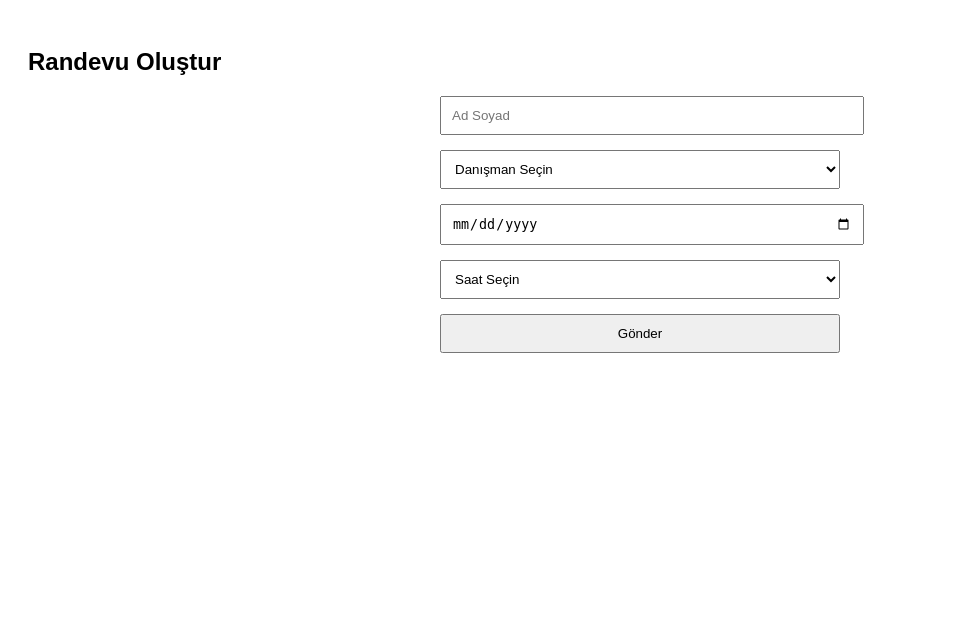
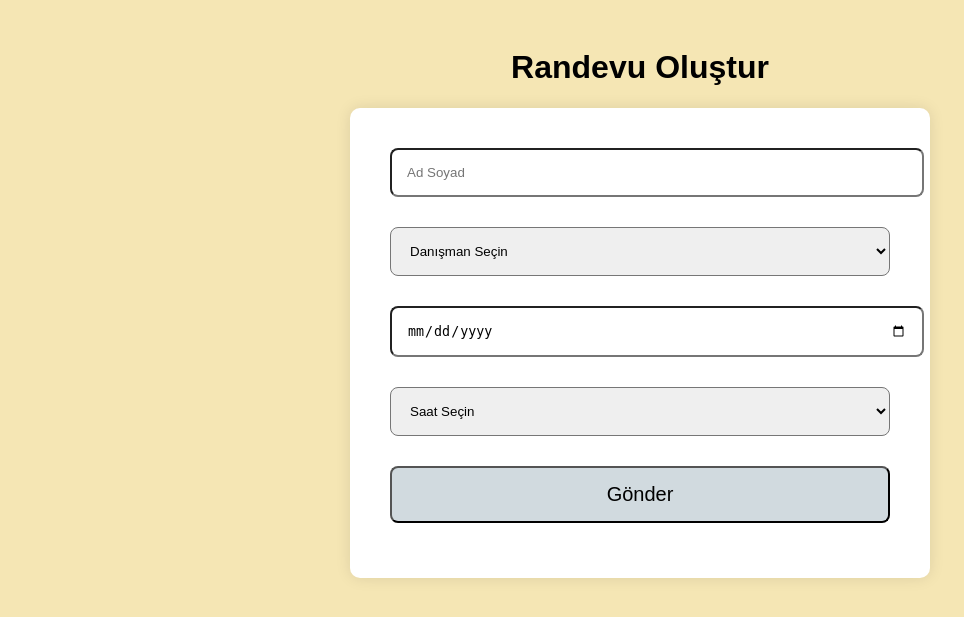
Before and after one commit to ceydankara/Randevu-Sistemi, a Flask app: page / in a window 1280 px wide. Shown: the top 617 px of the page, without its empty margins (0-964 px from the left). Run offline with Flask 3, Linux system fonts and the light colour scheme; data that the repository does not hold is empty.

Commit message:
index.html

```diff
--- a/templates/index.html
+++ b/templates/index.html
@@ -7,21 +7,37 @@
         body {
             font-family: Arial, sans-serif;
             padding: 20px;
+            background-color: rgb(245, 230, 180);
+
         }
         form {
-            max-width: 400px;
+            width: 90%;
+            max-width: 500px;
             margin: auto;
-        }
+            background: white;
+            padding: 40px;
+            border-radius: 10px;
+            box-shadow: 0 0 15px rgba(0,0,0,0.1);
+            display: flex;
+            flex-direction: column;
+            gap: 15px;
+}
+
         input, select, button {
             display: block;
             width: 100%;
             margin-bottom: 15px;
-            padding: 10px;
+            padding: 15px;
+            border-radius: 8px;
+        }
+        button{
+            background-color: rgb(209, 218, 223);
+            font-size: 20px;
         }
     </style>
 </head>
 <body>
-    <h2>Randevu Oluştur</h2>
+    <h1 style="text-align: center; color:rgb(0, 0, 0);" >Randevu Oluştur</h1>
     <form id="appointmentForm">
         <input type="text" id="name" placeholder="Ad Soyad" required>
 
```
